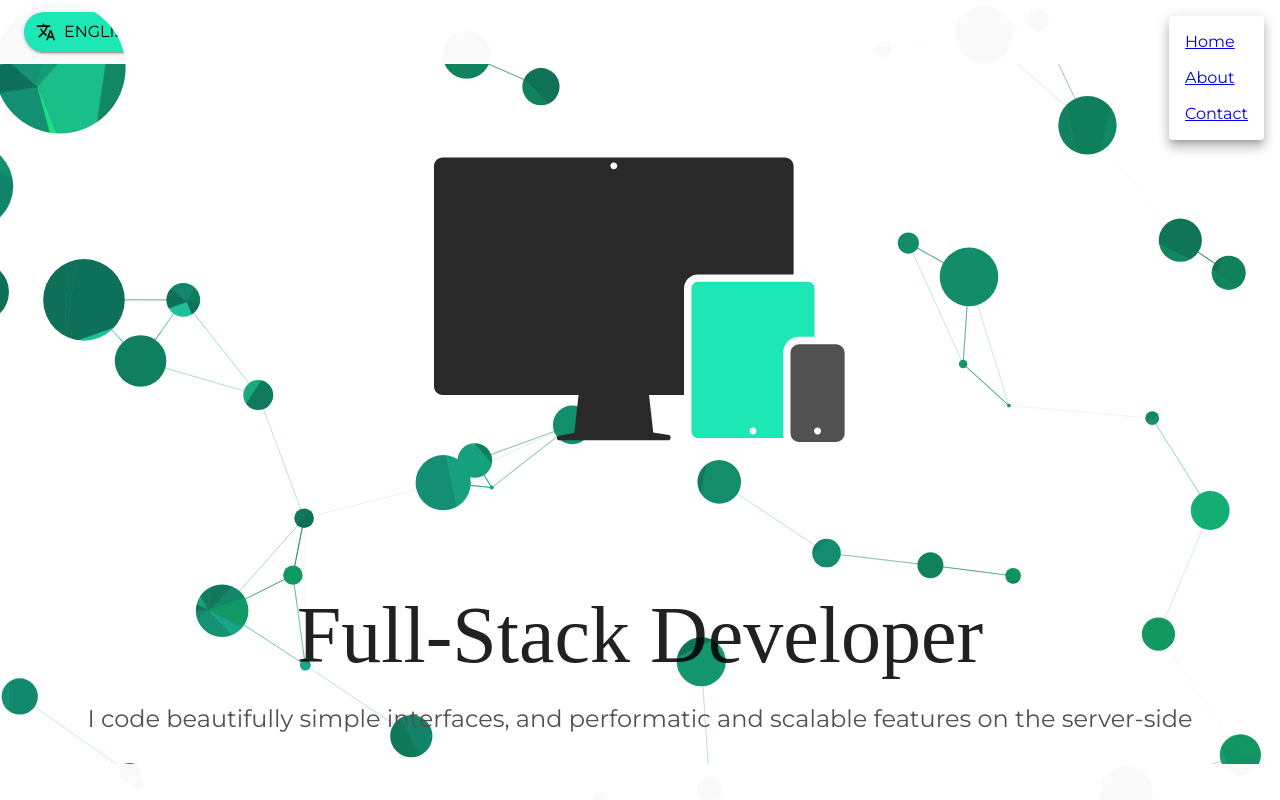
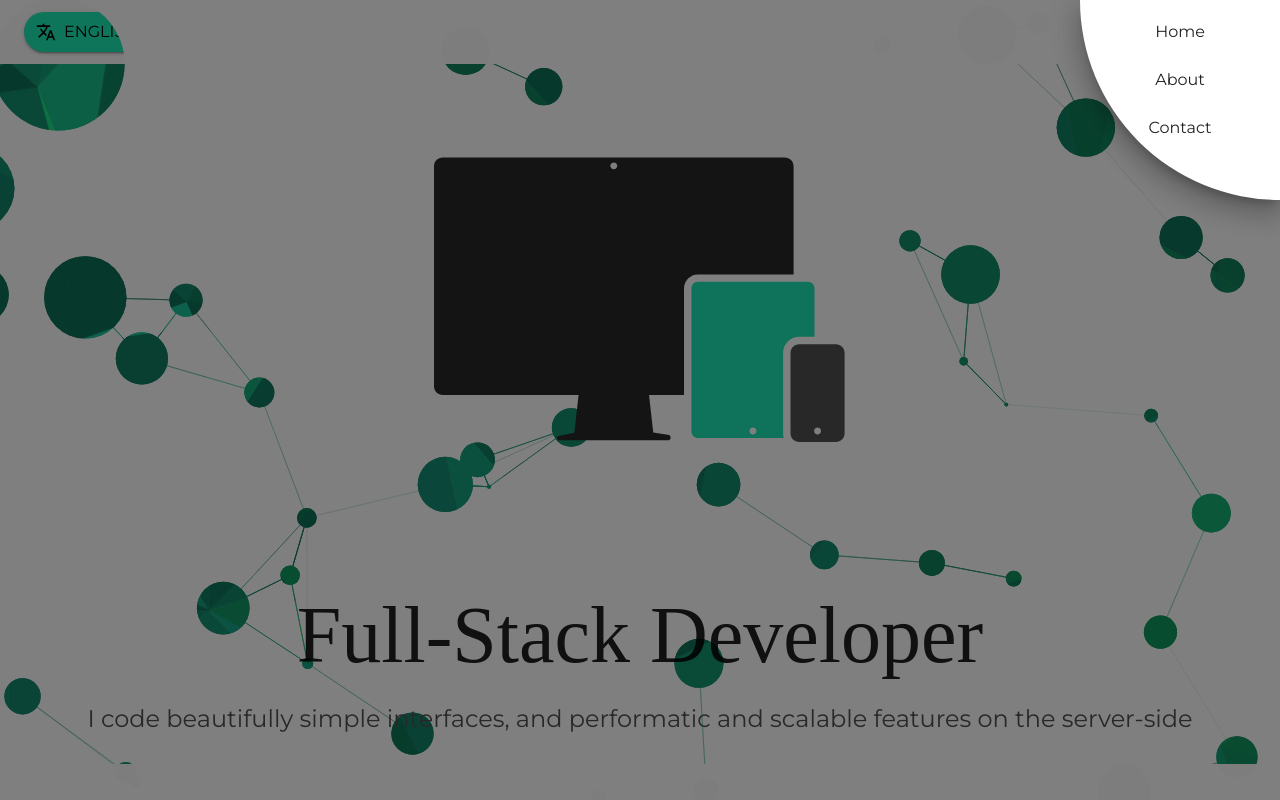
Before and after one commit to CarapiaAndre/Portfolio, a React (Create React App) app: page / in a window 1280 px wide. Both pictures are taken after a click on the button "menu". Built offline with nearby package versions, Linux system fonts and the light colour scheme; a web font is replaced by a local one.

Commit message:
feat: circle drawer

```diff
--- a/src/components/Header.js
+++ b/src/components/Header.js
@@ -1,37 +1,46 @@
-import React, { Component } from 'react';
-import { NavLink } from 'react-router-dom';
+import React, { useState } from 'react';
 import {
     Grid,
     AppBar,
     Toolbar,
     Button,
     IconButton,
-    Menu,
-    MenuItem
+    List,
+    ListItem,
+    ListItemText,
+    SwipeableDrawer
 } from '@material-ui/core';
 import TranslateIcon from '@material-ui/icons/Translate';
 import MenuIcon from '@material-ui/icons/Menu';
 
-class Header extends Component {
-    constructor(props) {
-        super(props);
-        this.state = {
-            anchorEl: null
-        };
-    }
-    handleClick = (e) => {
-        this.setState({
-            anchorEl: e.currentTarget
+const Header = (props) => {
+    const [state, setState] = useState({
+        right: false
     });
+
+    const toggleDrawer = (anchor, open) => (event) => {
+        if (event && event.type === 'keydown' && (event.key === 'Tab' || event.key === 'Shift')) {
+            return;
         }
 
-    handleClose = () => {
-        this.setState({
-            anchorEl: null
-        });
-    }
+        setState({ ...state, [anchor]: open });
+    };
 
-    render() {
+    const list = (anchor) => (
+        <div
+            onClick={toggleDrawer(anchor, false)}
+            onKeyDown={toggleDrawer(anchor, false)}
+        >
+            <List>
+                {['Home', 'About', 'Contact'].map((text, index) => (
+                    <ListItem button key={text}>
+                        <ListItemText primary={text} />
+                    </ListItem>
+                ))}
+            </List>
+        </div>
+    );
+
     return (
         <AppBar
             position="static"
@@ -46,38 +55,33 @@ class Header extends Component {
                 >
 
                     <Button
-                            onClick={this.props.setLanguage}
+                        onClick={props.setLanguage}
                         startIcon={<TranslateIcon />}
                         variant="contained"
                         color="primary"
                     >
-                            <span>{this.props.texts.language}</span>
+                        <span>{props.texts.language}</span>
                     </Button>
                     <IconButton
                         aria-label="menu"
                         aria-controls="nav-menu"
                         aria-haspopup="true"
-                            onClick={this.handleClick}
+                        onClick={toggleDrawer('right', true)}
                     >
                         <MenuIcon fontSize="large" />
                     </IconButton>
-                        <Menu
-
-                            id="nav-menu"
-                            anchorEl={this.state.anchorEl}
-                            keepMounted
-                            open={Boolean(this.state.anchorEl)}
-                            onClose={this.handleClose}
+                    <SwipeableDrawer
+                        anchor={'right'}
+                        open={state['right']}
+                        onClose={toggleDrawer('right', false)}
+                        onOpen={toggleDrawer('right', true)}
                     >
-                            <MenuItem onClick={this.handleClose}><NavLink to="/">Home</NavLink></MenuItem>
-                            <MenuItem onClick={this.handleClose}><NavLink to="/about">About</NavLink></MenuItem>
-                            <MenuItem onClick={this.handleClose}><NavLink to="/contact">Contact</NavLink></MenuItem>
-                        </Menu>
+                        {list('right')}
+                    </SwipeableDrawer>
                 </Grid>
             </Toolbar>
         </AppBar>
     );
 }
-}
 
 export default Header;
--- a/src/components/Home.js
+++ b/src/components/Home.js
@@ -1,4 +1,4 @@
-import React, { useEffect } from 'react';
+import React from 'react';
 import { Container, Grid } from '@material-ui/core';
 import { makeStyles } from '@material-ui/core/styles';
 import Typography from '@material-ui/core/Typography';
--- a/src/components/theme/ParticlesBackground.js
+++ b/src/components/theme/ParticlesBackground.js
@@ -3,7 +3,6 @@ import Particles from 'react-tsparticles';
 import ParticlesConfig from '../../assets/particlesConfig.json';
 import triangleBackground from '../../assets/img/triangles-bg.svg';
 import { makeStyles } from '@material-ui/core/styles';
-import zIndex from '@material-ui/core/styles/zIndex';
 
 const ParticlesBackground = (props) => {
     const styles = makeStyles({
--- a/src/styles/theme.js
+++ b/src/styles/theme.js
@@ -35,9 +35,16 @@ const theme = createMuiTheme({
         color: '#000000'
       }
     },
-    MuiMenu: {
+    MuiDrawer: {
       paper: {
-        top: '0'
+        height: '200px',
+        width: '200px',
+        borderRadius: '0 0 0 300px'
+      }
+    },
+    MuiListItem: {
+      root: {
+        textAlign: 'center'
       }
     }
   },
```
Lines whose indentation alone changed are shown as unchanged.
